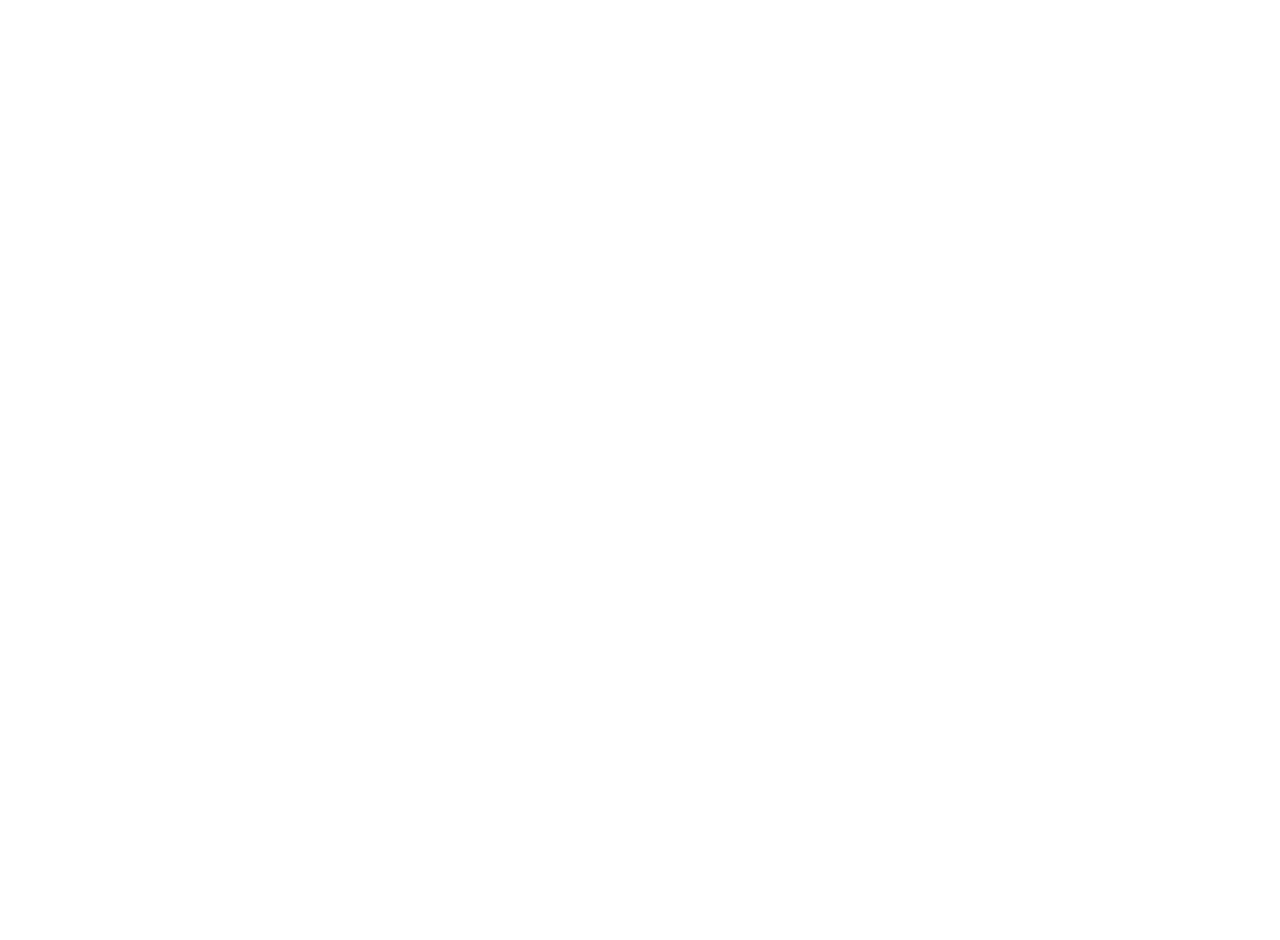
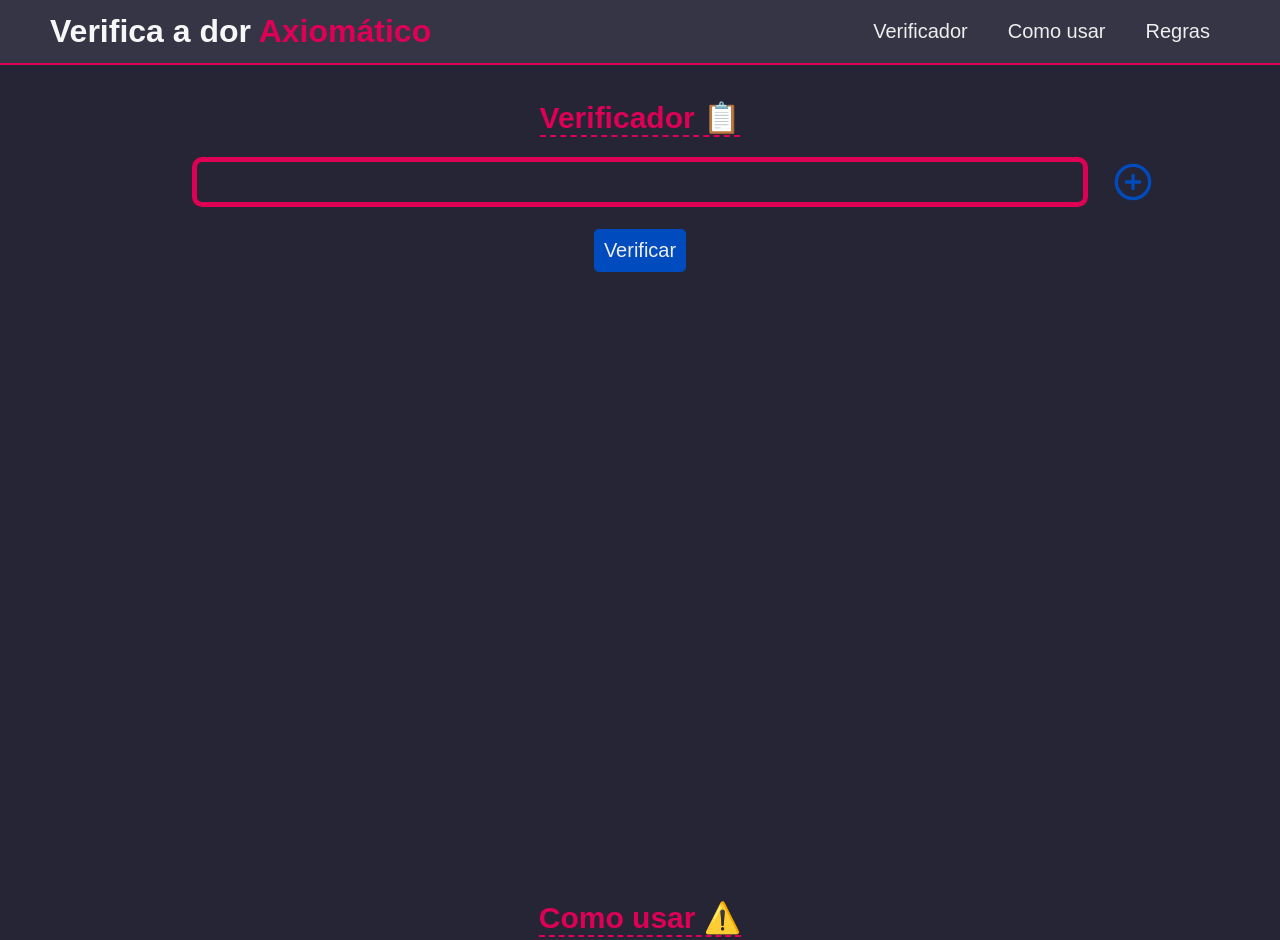
Before and after one commit to ArthurMTS/verificador-axiomatico, a plain HTML site: page index.html in a window 1280 px wide. Shown: the top 940 px of the page. Before the commit the page ends 800 px from the top, so only its background shows below. Drawn offline with Linux system fonts and the light colour scheme.

Commit message:
Initial UI

```diff
--- a/index.html
+++ b/index.html
@@ -1,10 +1,40 @@
 <!DOCTYPE html>
-<html lang="pt-BR">
+<html lang=pt-BR>
 <head>
   <meta charset="UTF-8">
+  <link rel="stylesheet" href="./styles.css">
   <title>Verificador axiomático</title>
 </head>
 <body>
-
+  <header id="header">
+    <h1>Verifica a dor <span>Axiomático</span></h1>
+    <nav>
+      <ul>
+        <li><a href="#verificador">Verificador</a></li>
+        <li><a href="#como-usar">Como usar</a></li>
+        <li><a href="#regras">Regras</a></li>
+      </ul>
+    </nav>
+  </header>
+  <main id="main">
+    <section id="verificador">
+      <h2>Verificador 📋</h2>
+      <form id="formula">
+        <img id="lineBtn" src="./assets/plus-circle.svg" alt="Plus icon">
+        <button id="submitBtn">Verificar</button>
+      </form>
+    </section>
+    <section id="como-usar">
+      <h2>Como usar ⚠️</h2>
+    </section>
+    <section id="regras">
+      <h2>Regras do método axiomático 📜</h2>
+    </section>
+  </main>
+  <footer id="footer">
+    <p>Made with ❤️ by</p>
+    <p>Arthur Silva, Anderson Carlos, Ewerthon Araújo. &copy;</p>
+  </footer>
+  <script src="./index.js"></script>
 </body>
 </html>
--- a/index.js
+++ b/index.js
@@ -0,0 +1,43 @@
+const addLineBtn = document.querySelector('#lineBtn');
+
+function addLine() {
+  const formula = document.querySelector('#formula');
+
+  const line = document.createElement('div');
+  line.style.display = 'flex';
+  line.style.marginTop = '10px';
+  line.style.justifyContent = 'space-around';
+
+  const instancia = document.createElement('input');
+  instancia.required = true;
+  instancia.placeholder = 'Instância';
+  instancia.classList.add('input');
+
+  const axioma = document.createElement('input');
+  axioma.required = true;
+  axioma.placeholder = 'Axioma';
+  axioma.classList.add('input');
+
+  const substituicao = document.createElement('input');
+  substituicao.required = true;
+  substituicao.placeholder = 'Substituição';
+  substituicao.classList.add('input');
+
+  const excluir = document.createElement('img');
+  excluir.classList.add('excluir');
+  excluir.setAttribute('src', './assets/x-square.svg');
+  excluir.style.cursor = 'pointer';
+
+  excluir.addEventListener('click', () => {
+    if (confirm('Excluir linha?')) formula.removeChild(line);
+  });
+
+  line.appendChild(instancia);
+  line.appendChild(axioma);
+  line.appendChild(substituicao);
+  line.appendChild(excluir);
+
+  formula.appendChild(line);
+}
+
+addLineBtn.addEventListener('click', addLine);
--- a/styles.css
+++ b/styles.css
@@ -0,0 +1,148 @@
+* {
+  margin: 0;
+  padding: 0;
+  outline: 0;
+  box-sizing: border-box;
+}
+
+body, input, button {
+  font-family: sans-serif;
+}
+
+#header {
+  position: fixed;
+  width: 100%;
+  background-color: #353545;
+  display: flex;
+  flex-direction: row;
+  justify-content: space-between;
+  align-items: center;
+  padding: 0 50px;
+  border-bottom: 2px solid #dd0055;
+  z-index: 10;
+}
+
+#header span {
+  color: #dd0055;
+}
+
+#header h1 {
+  color: #F7F7F7;
+}
+
+#header ul {
+  display: flex;
+  flex-direction: row;
+}
+
+#header li {
+  list-style-type: none;
+}
+
+#header a {
+  font-size: 20px;
+  display: block;
+  text-decoration: none;
+  color: #EEE;
+  padding: 20px;
+  transition: all .2s;
+}
+
+#header a:hover {
+  background-color: #dd0055;
+  color: #F7F7F7;
+}
+
+#main {
+  display: flex;
+  flex-direction: column;
+  justify-content: center;
+}
+
+section {
+  height: 100vh;
+  background-color: #252535;
+  display: flex;
+  flex-direction: column;
+  align-items: center;
+}
+
+section h2 {
+  font-size: 30px;
+  color: #dd0055;
+  margin-top: 100px;
+  border-bottom: 2px dashed #dd0055;
+}
+
+#formula {
+  margin-top: 20px;
+  width: 70vw;
+  border: 5px solid #dd0055;
+  border-radius: 10px;
+  padding: 20px;
+  position: relative;
+  display: flex;
+  flex-direction: column;
+  align-items: center;
+  justify-content: center;
+}
+
+#formula #submitBtn {
+  position: absolute;
+  text-align: center;
+  bottom: -70px;
+  padding: 10px;
+  font-size: 20px;
+  background-color: #004bbd;
+  border: none;
+  border-radius: 5px;
+  color: #EEE;
+  cursor: pointer;
+  transition: all .2s;
+}
+
+#formula #submitBtn:hover {
+  transform: scale(1.1);
+}
+
+#formula #lineBtn {
+  position: absolute;
+  top: 0;
+  right: -70px;
+  cursor: pointer;
+  transition: all .2s;
+}
+
+#formula #lineBtn:hover {
+  transform: scale(1.3);
+}
+
+#footer {
+  background-color: #353545;
+  border-top: 2px solid #dd0055;
+  display: flex;
+  flex-direction: column;
+  justify-content: center;
+  align-items: center;
+  padding: 15px 0;
+}
+
+#footer p {
+  font-size: 20px;
+  color: #F7F7F7;
+  line-height: 1.5em;
+}
+
+.input {
+  margin: 0 5px;
+  padding: 10px;
+  font-size: 20px;
+}
+
+.excluir {
+  transition: all .2s;
+}
+
+.excluir:hover {
+  transform: rotate(20deg);
+}
```
Also changed, not shown: assets/plus-circle.svg (added), assets/x-square.svg (added).
